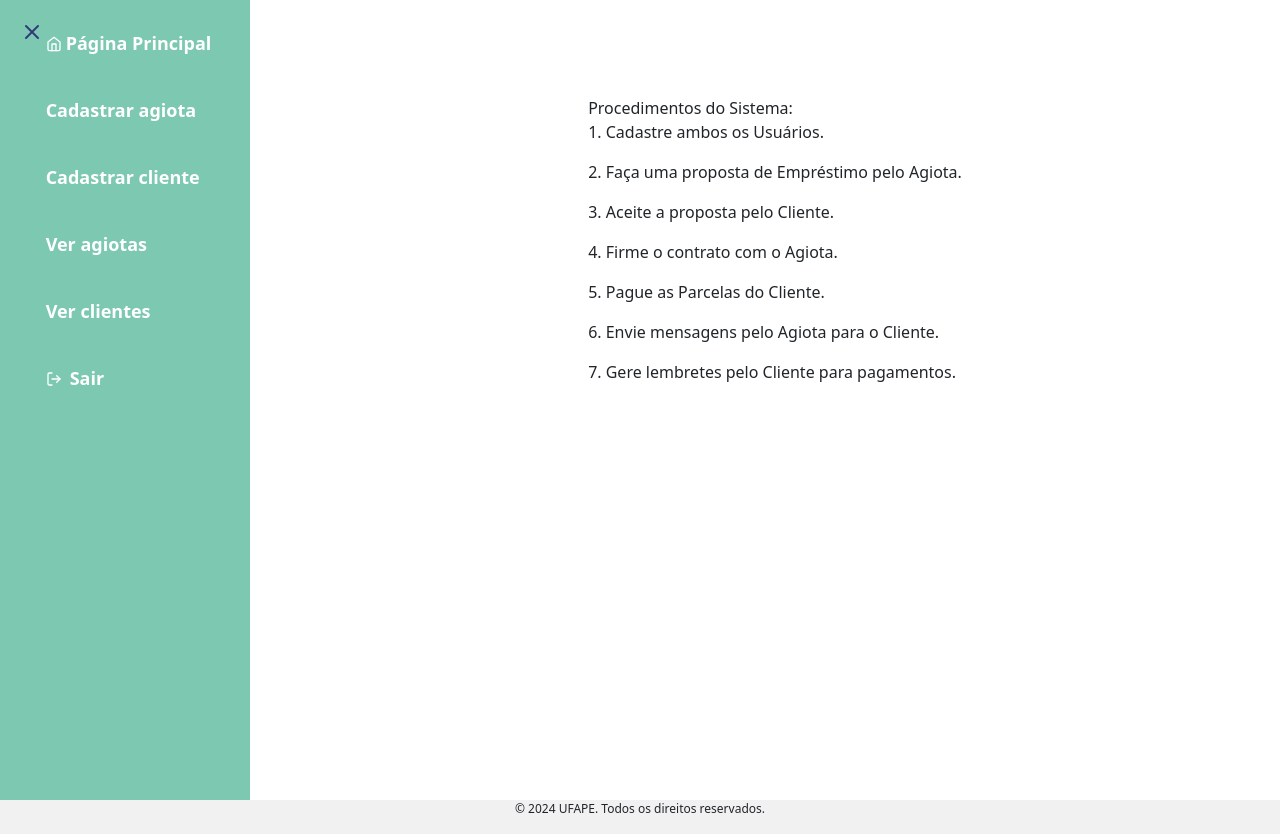
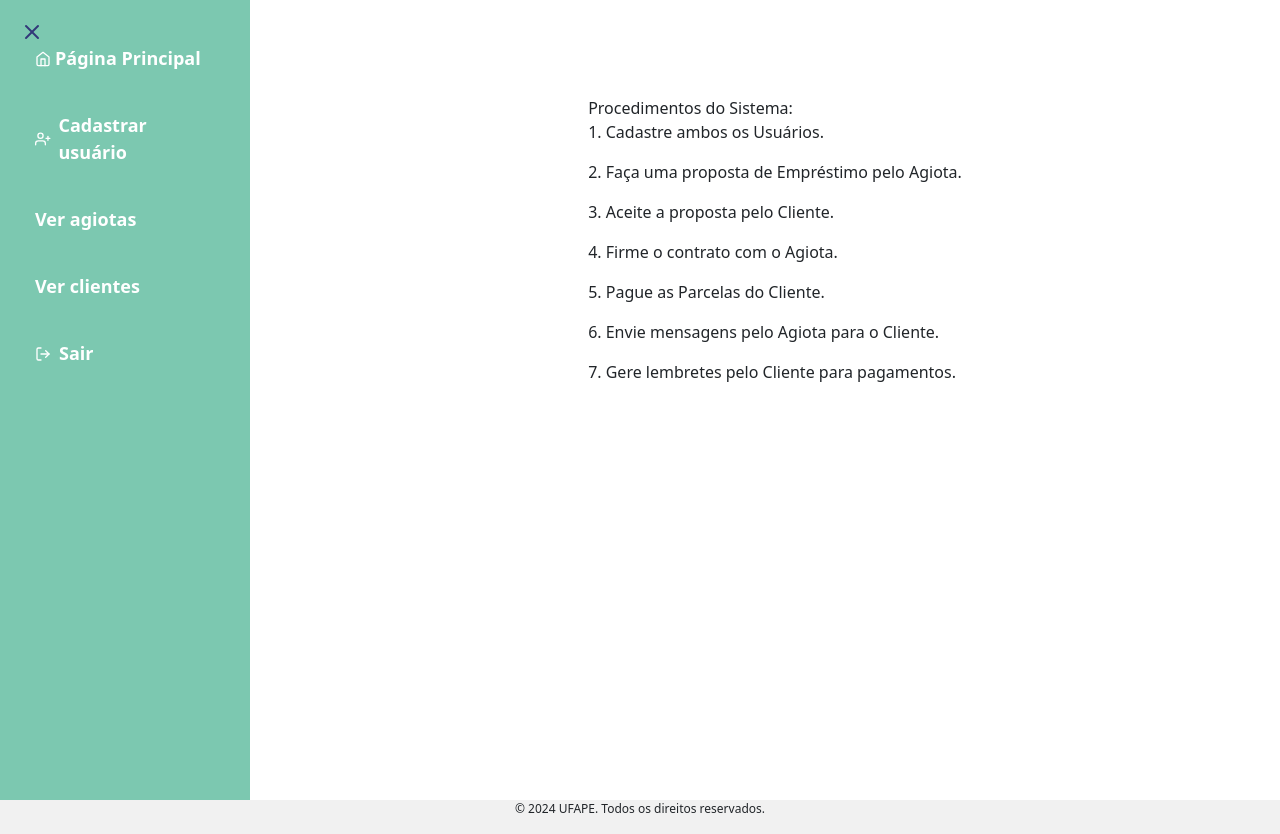
Before and after one commit to maxdavidsouza/agiota, a Next.js app in the folder agiota-next-frontend/: page / in a window 1280 px wide. Built offline with nearby package versions, Linux system fonts and the light colour scheme.

Commit message:
Ajustes nos icones da sidebar

```diff
--- a/agiota-next-frontend/app/globals.css
+++ b/agiota-next-frontend/app/globals.css
@@ -105,6 +105,9 @@ footer {
   transform: translateX(0);
 }
 
+.sidebar-visible nav ul li {
+  margin-top: 15px;
+}
 .sidebar nav ul {
   list-style-type: none;
   padding: 0;
--- a/agiota-next-frontend/app/layout.js
+++ b/agiota-next-frontend/app/layout.js
@@ -3,7 +3,7 @@
 import { useState } from 'react';
 import './globals.css';
 import 'bootstrap/dist/css/bootstrap.min.css';
-import { FiHome, FiLogOut, FiMenu, FiX } from 'react-icons/fi';
+import { FiHome, FiLogOut, FiMenu, FiX, FiUserPlus } from 'react-icons/fi';
 
 export default function RootLayout({ children }) {
   const [isSidebarOpen, setIsSidebarOpen] = useState(true);
@@ -25,8 +25,12 @@ export default function RootLayout({ children }) {
                     <span style={{ marginLeft: "4px" }}>Página Principal</span>
                   </a>
                 </li>
-                <li><a href="/agiotas/create">Cadastrar agiota</a></li>
-                <li><a href="/clientes/create">Cadastrar cliente</a></li>
+                <li>
+                  <a href="/agiotas/create" style={{ display: 'flex', alignItems: 'center' }}>
+                    <FiUserPlus size={16} style={{ marginRight: '8px' }} />
+                    Cadastrar usuário
+                  </a>
+                </li>
                 <li><a href="/agiotas">Ver agiotas</a></li>
                 <li><a href="/clientes">Ver clientes</a></li>
                 <li>
```
